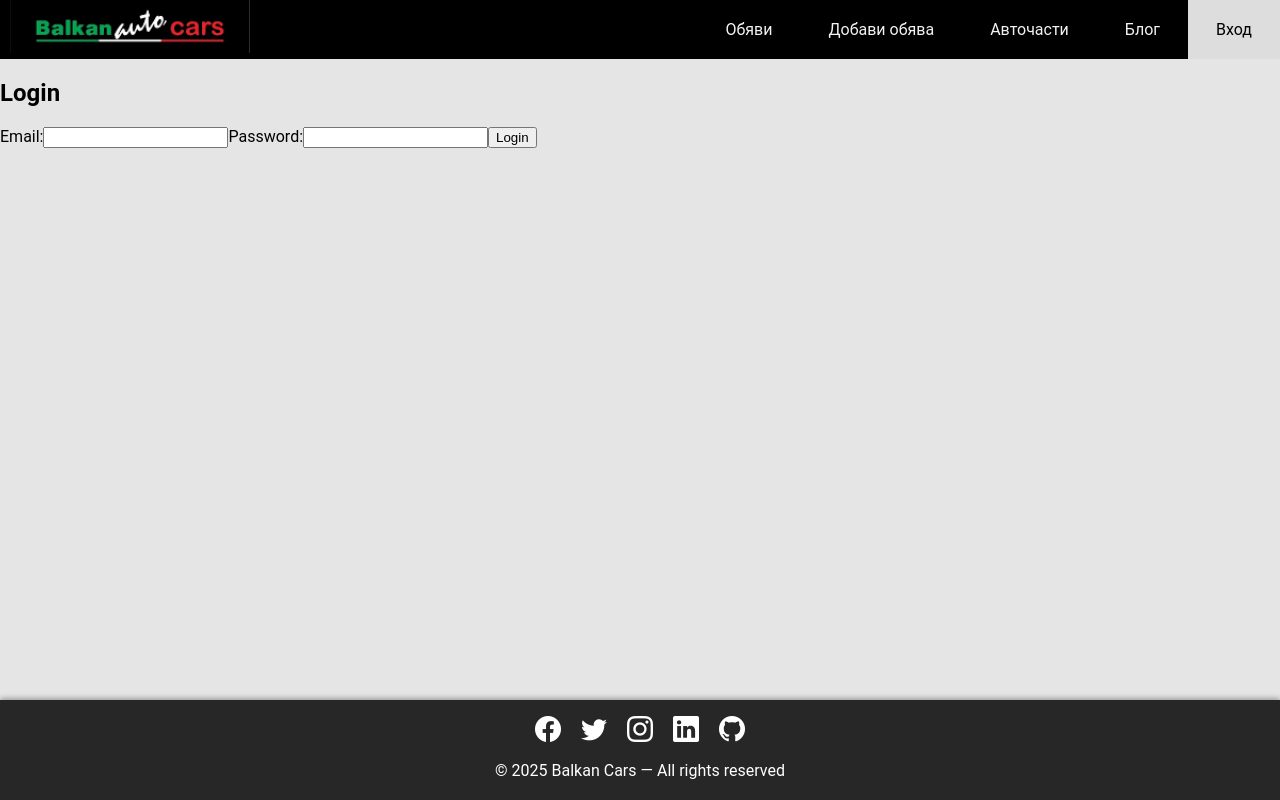
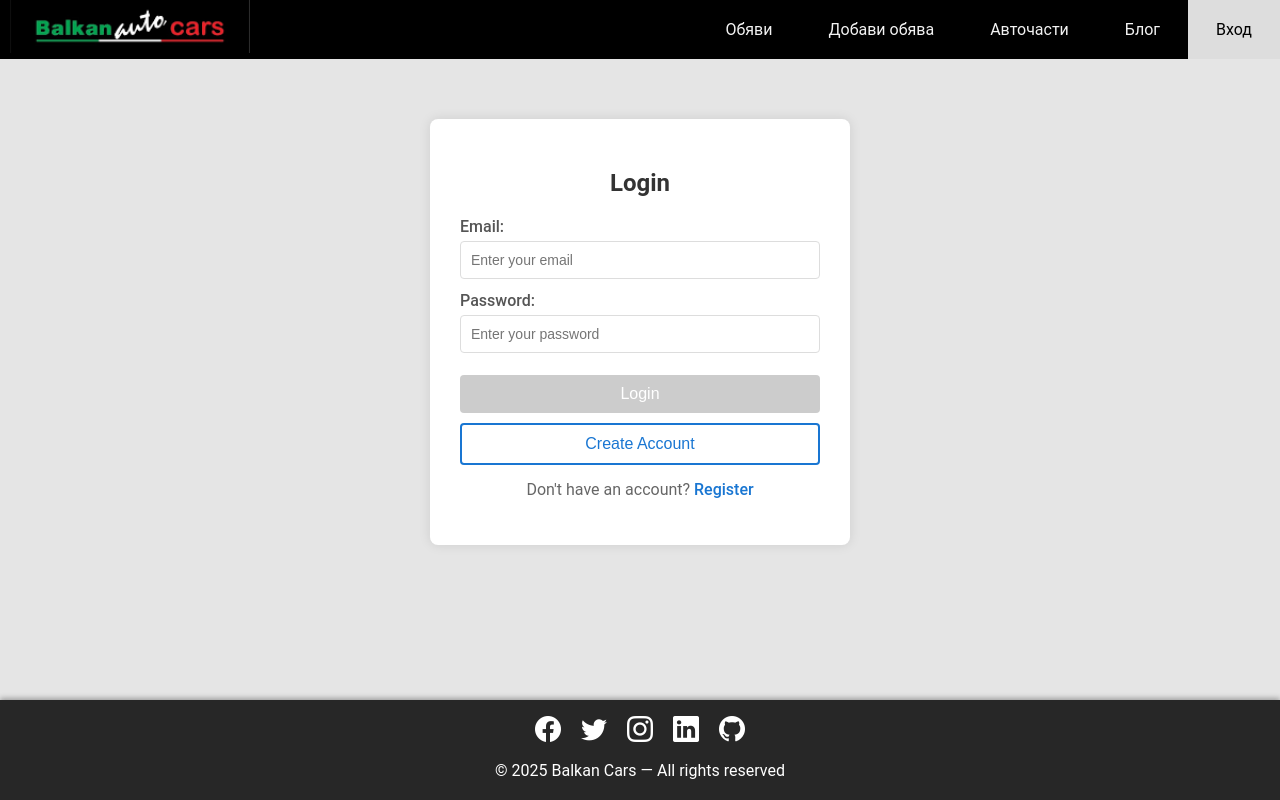
Before and after one commit to balkan-cars-dev/balkan-cars-web, an Angular app: page / in a window 1280 px wide. Both pictures are taken after a click on the link "Вход". Built offline with nearby package versions, Linux system fonts and the light colour scheme; no server answers.

Commit message:
register

```diff
--- a/src/app/core/login-component/auth.service.ts
+++ b/src/app/core/login-component/auth.service.ts
@@ -1,29 +1,88 @@
 import { Injectable } from '@angular/core';
 import { HttpClient } from '@angular/common/http';
 import { tap } from 'rxjs/operators';
+import { BehaviorSubject, Observable } from 'rxjs';
+
+interface AuthResponse {
+  token: string;
+}
+
+interface RegisterResponse {
+  token?: string;
+  message?: string;
+}
+
+interface RegisterRequest {
+  email: string;
+  password: string;
+  firstName: string;
+  lastName: string;
+  phone: string;
+  address: string;
+  city: string;
+}
 
 @Injectable({ providedIn: 'root' })
 export class AuthService {
   private baseUrl = 'http://localhost:8080';
+  private tokenKey = 'jwtToken';
+
+  // Track authentication state
+  private isAuthenticatedSubject = new BehaviorSubject<boolean>(this.hasToken());
+  public isAuthenticated$ = this.isAuthenticatedSubject.asObservable();
 
   constructor(private http: HttpClient) {}
 
-  login(email: string, password: string) {
-    return this.http.post<{ token: string }>(
+  login(email: string, password: string): Observable<AuthResponse> {
+    return this.http.post<AuthResponse>(
       `${this.baseUrl}/login`,
       { email, password }
     ).pipe(
       tap(res => {
-        localStorage.setItem('jwtToken', res.token); // store JWT
+        this.setToken(res.token);
+        this.isAuthenticatedSubject.next(true);
       })
     );
   }
 
-  logout() {
-    localStorage.removeItem('jwtToken');
+  register(data: RegisterRequest): Observable<RegisterResponse> {
+    return this.http.post<RegisterResponse>(
+      `${this.baseUrl}/register`,
+      data
+    ).pipe(
+      tap(res => {
+        // If backend returns token, store it and mark as authenticated
+        if (res.token) {
+          this.setToken(res.token);
+          this.isAuthenticatedSubject.next(true);
+        }
+      })
+    );
+  }
+
+  logout(): void {
+    this.removeToken();
+    this.isAuthenticatedSubject.next(false);
   }
 
   getToken(): string | null {
-    return localStorage.getItem('jwtToken');
+    return localStorage.getItem(this.tokenKey);
+  }
+
+  isAuthenticated(): boolean {
+    return this.hasToken();
+  }
+
+  // Private helper methods
+  private setToken(token: string): void {
+    localStorage.setItem(this.tokenKey, token);
+  }
+
+  private removeToken(): void {
+    localStorage.removeItem(this.tokenKey);
+  }
+
+  private hasToken(): boolean {
+    return !!this.getToken();
   }
 }
--- a/src/app/core/login-component/login.component.html
+++ b/src/app/core/login-component/login.component.html
@@ -1,13 +1,84 @@
 <div class="login-container">
-  <h2>Login</h2>
-  <form (ngSubmit)="login()">
+  <h2>{{ isRegisterMode ? 'Create Account' : 'Login' }}</h2>
+
+  <!-- Login Form -->
+  <form *ngIf="!isRegisterMode" (ngSubmit)="login()" #loginForm="ngForm">
     <label>Email:</label>
-    <input type="email" [(ngModel)]="email" name="email" required />
+    <input type="email"
+           [(ngModel)]="email"
+           name="email"
+           required
+           placeholder="Enter your email" />
 
     <label>Password:</label>
-    <input type="password" [(ngModel)]="password" name="password" required />
+    <input type="password"
+           [(ngModel)]="password"
+           name="password"
+           required
+           placeholder="Enter your password" />
 
-    <button type="submit">Login</button>
+    <button type="submit" [disabled]="loginForm.invalid">Login</button>
+
+    <button type="button" class="register-button" (click)="toggleMode()">
+      Create Account
+    </button>
   </form>
-  <p *ngIf="errorMessage" class="error">{{ errorMessage }}</p>
+
+  <!-- Register Form -->
+  <form *ngIf="isRegisterMode" (ngSubmit)="register()" #registerForm="ngForm">
+    <input type="text"
+           placeholder="First Name"
+           name="firstName"
+           [(ngModel)]="registerData.firstName"
+           required />
+
+    <input type="text"
+           placeholder="Last Name"
+           name="lastName"
+           [(ngModel)]="registerData.lastName"
+           required />
+
+    <input type="email"
+           placeholder="Email"
+           name="email"
+           [(ngModel)]="registerData.email"
+           required />
+
+    <input type="password"
+           placeholder="Password"
+           name="password"
+           [(ngModel)]="registerData.password"
+           required />
+
+    <input type="text"
+           placeholder="Phone"
+           name="phone"
+           [(ngModel)]="registerData.phone" />
+
+    <input type="text"
+           placeholder="Address"
+           name="address"
+           [(ngModel)]="registerData.address" />
+
+    <input type="text"
+           placeholder="City"
+           name="city"
+           [(ngModel)]="registerData.city" />
+
+    <button type="submit" [disabled]="registerForm.invalid">
+      Register
+    </button>
+  </form>
+
+  <p *ngIf="errorMessage" [class.error]="!errorMessage.includes('successful')"
+     [class.success]="errorMessage.includes('successful')">
+    {{ errorMessage }}
+  </p>
+
+  <p class="switch">
+    {{ isRegisterMode ? 'Already have an account?' : "Don't have an account?" }}
+    <a (click)="toggleMode()" class="toggle-link">
+      {{ isRegisterMode ? 'Login' : 'Register' }}
+    </a>
+  </p>
 </div>
--- /dev/null
+++ b/src/app/core/login-component/login.component.scss
@@ -0,0 +1,98 @@
+.login-container {
+  width: 360px;
+  margin: 60px auto;
+  padding: 30px;
+  border-radius: 8px;
+  background: #fff;
+  box-shadow: 0 0 12px rgba(0,0,0,.1);
+}
+
+h2 {
+  text-align: center;
+  margin-bottom: 20px;
+  color: #333;
+}
+
+label {
+  display: block;
+  margin-bottom: 5px;
+  color: #555;
+  font-weight: 500;
+}
+
+input {
+  width: 100%;
+  margin-bottom: 12px;
+  padding: 10px;
+  border: 1px solid #ddd;
+  border-radius: 4px;
+  font-size: 14px;
+  box-sizing: border-box;
+}
+
+input:focus {
+  outline: none;
+  border-color: #1976d2;
+}
+
+button {
+  width: 100%;
+  padding: 10px;
+  background: #1976d2;
+  color: white;
+  border: none;
+  border-radius: 4px;
+  cursor: pointer;
+  font-size: 16px;
+  font-weight: 500;
+  margin-top: 10px;
+}
+
+button:hover:not(:disabled) {
+  background: #1565c0;
+}
+
+button:disabled {
+  background: #ccc;
+  cursor: not-allowed;
+}
+
+.register-button {
+  background: transparent;
+  color: #1976d2;
+  border: 2px solid #1976d2;
+  margin-top: 10px;
+}
+
+.register-button:hover {
+  background: #f5f5f5;
+}
+
+.error {
+  color: #d32f2f;
+  margin-top: 10px;
+  text-align: center;
+}
+
+.success {
+  color: #388e3c;
+  margin-top: 10px;
+  text-align: center;
+}
+
+.switch {
+  margin-top: 15px;
+  text-align: center;
+  color: #666;
+}
+
+.toggle-link {
+  color: #1976d2;
+  cursor: pointer;
+  text-decoration: none;
+  font-weight: 500;
+}
+
+.toggle-link:hover {
+  text-decoration: underline;
+}
--- a/src/app/core/login-component/login.component.ts
+++ b/src/app/core/login-component/login.component.ts
@@ -9,18 +9,81 @@ import { FormsModule } from '@angular/forms';
   standalone: true,
   imports: [CommonModule, FormsModule],
   templateUrl: './login.component.html',
+  styleUrls: ['./login.component.scss']
 })
 export class LoginComponent {
+  // Toggle between login and register mode
+  isRegisterMode: boolean = false;
+
+  // Login fields
   email: string = '';
   password: string = '';
+
+  // Registration fields
+  registerData = {
+    email: '',
+    password: '',
+    firstName: '',
+    lastName: '',
+    phone: '',
+    address: '',
+    city: ''
+  };
+
   errorMessage: string = '';
 
   constructor(private authService: AuthService, private router: Router) {}
 
+  toggleMode() {
+    this.isRegisterMode = !this.isRegisterMode;
+    this.errorMessage = ''; // Clear error message when switching modes
+    this.clearForms(); // Clear all forms when switching modes
+  }
+
+  clearForms() {
+    // Clear login form
+    this.email = '';
+    this.password = '';
+
+    // Clear registration form
+    this.registerData = {
+      email: '',
+      password: '',
+      firstName: '',
+      lastName: '',
+      phone: '',
+      address: '',
+      city: ''
+    };
+  }
+
   login() {
+    this.errorMessage = '';
     this.authService.login(this.email, this.password).subscribe({
       next: () => this.router.navigate(['/cars']),
       error: (err) => this.errorMessage = 'Invalid email or password'
     });
   }
+
+  register() {
+    this.errorMessage = '';
+    this.authService.register(this.registerData).subscribe({
+      next: (res) => {
+        // If backend returns JWT token, navigate to cars
+        if (res?.token) {
+          this.clearForms(); // Clear form before navigation
+          this.router.navigate(['/cars']);
+        } else {
+          // Switch to login mode after successful registration
+          this.isRegisterMode = false;
+          this.email = this.registerData.email;
+          this.clearForms(); // Clear registration form
+          this.errorMessage = 'Registration successful! Please log in.';
+        }
+      },
+      error: (err) => {
+        this.errorMessage = err.error?.message || 'Registration failed';
+      }
+    });
+  }
 }
--- /dev/null
+++ b/src/app/core/register-component/register.component.scss
@@ -0,0 +1,37 @@
+.login-container {
+  width: 360px;
+  margin: 60px auto;
+  padding: 30px;
+  border-radius: 8px;
+  background: #fff;
+  box-shadow: 0 0 12px rgba(0,0,0,.1);
+}
+
+input {
+  width: 100%;
+  margin-bottom: 12px;
+  padding: 10px;
+}
+
+button {
+  width: 100%;
+  padding: 10px;
+  background: #1976d2;
+  color: white;
+  border: none;
+  cursor: pointer;
+}
+
+button:disabled {
+  background: #ccc;
+}
+
+.error {
+  color: red;
+  margin-top: 10px;
+}
+
+.switch {
+  margin-top: 15px;
+  text-align: center;
+}
--- a/src/app/shared/add-listing/add-listing-component.ts
+++ b/src/app/shared/add-listing/add-listing-component.ts
@@ -58,7 +58,7 @@ export class AddListingComponent implements OnInit {
 
       extras: [[]],
       description: ['', Validators.maxLength(500)],
-      imageUrls: [[]], // for now string URLs
+      imageUrls: [[]],
     });
   }
 
```
Also changed, not shown: src/app/core/register-component/register.component.html (added, +56 -0 lines), src/app/core/register-component/register.component.ts (added, +50 -0 lines).
